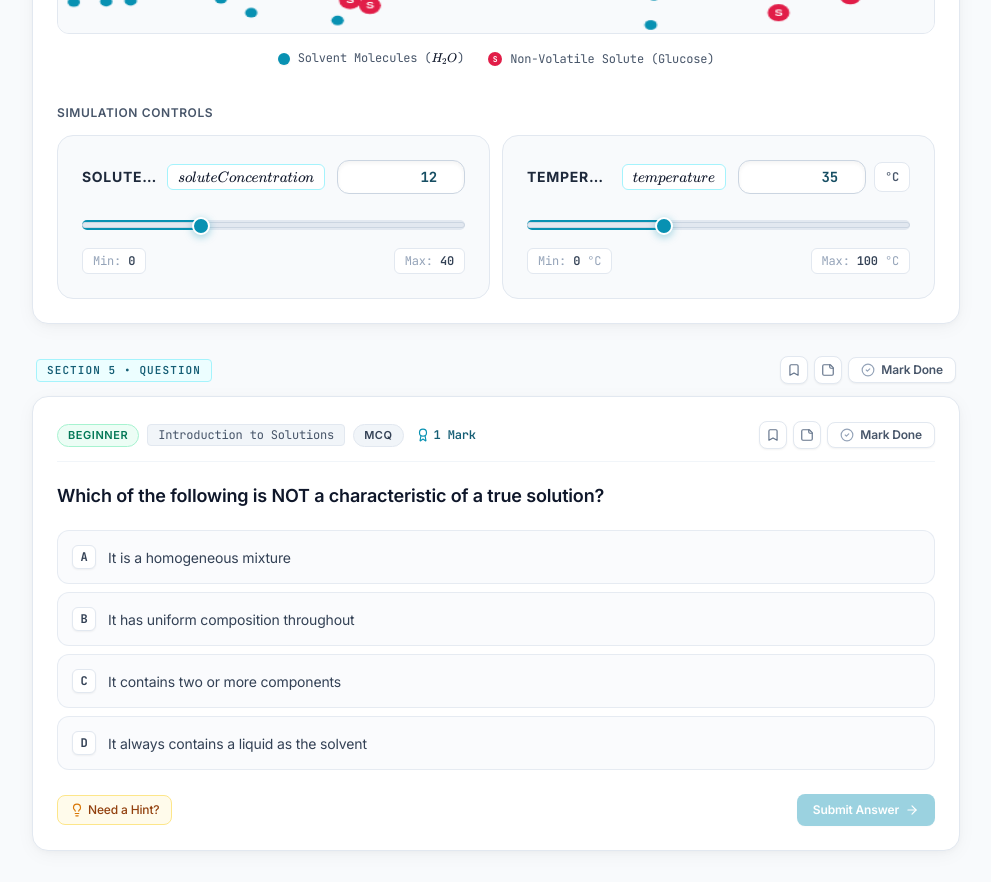
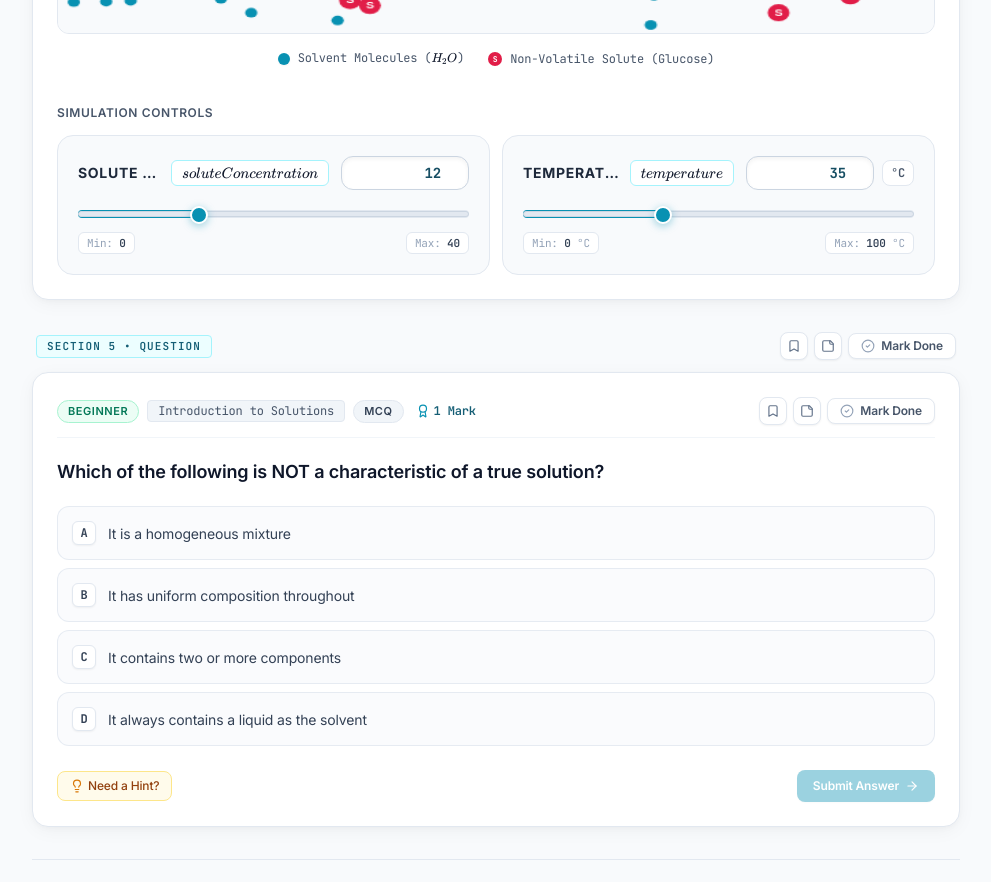
Before and after one commit to rakeshrathna/SOLUTIONS, a React (Vite) app: page /lesson/lesson-1 in a window 1280 px wide. Shown: the part 2600-3482 px from the top of the page, without its empty margins (288-1279 px from the left). Built offline with nearby package versions, Linux system fonts and the light colour scheme.

Commit message:
fix: slidebar height and formula placeholder

```diff
--- a/src/components/common/SliderInput.tsx
+++ b/src/components/common/SliderInput.tsx
@@ -62,7 +62,7 @@ export const SliderInput: React.FC<SliderInputProps> = ({
   const percentage = Math.min(100, Math.max(0, ((value - min) / (max - min)) * 100));
 
   return (
-    <div className="flex flex-col gap-4 p-5 md:p-6 rounded-2xl bg-slate-50/90 border border-slate-200 hover:border-cyan-500/50 transition-all duration-200 shadow-xs">
+    <div className="flex-1 flex flex-col justify-between gap-3.5 p-4 sm:p-5 rounded-2xl bg-slate-50/90 border border-slate-200 hover:border-cyan-500/50 transition-all duration-200 shadow-2xs">
       {/* Top Row: Variable Label & Symbol + Editable Typing Input */}
       <div className="flex items-center justify-between gap-3 flex-wrap sm:flex-nowrap">
         <div className="flex items-center gap-2.5 min-w-0">
@@ -88,7 +88,7 @@ export const SliderInput: React.FC<SliderInputProps> = ({
             />
           </div>
           {unit && (
-            <span className="text-xs font-semibold text-slate-600 font-mono bg-white px-2.5 py-1.5 rounded-lg border border-slate-200 shadow-2xs">
+            <span className="text-xs font-semibold text-slate-600 font-mono bg-white px-2 py-1 rounded-lg border border-slate-200 shadow-2xs">
               {unit}
             </span>
           )}
@@ -97,14 +97,14 @@ export const SliderInput: React.FC<SliderInputProps> = ({
 
       {/* Description Callout if present */}
       {description && (
-        <p className="text-xs text-slate-500 italic bg-white/70 px-3 py-2 rounded-lg border border-slate-200/60 leading-relaxed">
+        <p className="text-xs text-slate-500 italic bg-white/70 px-3 py-1.5 rounded-lg border border-slate-200/60 leading-relaxed">
           {description}
         </p>
       )}
 
       {/* Slider Track Area */}
-      <div className="space-y-2.5 pt-1">
-        <div className="relative flex items-center py-1.5">
+      <div className="space-y-2 pt-0.5">
+        <div className="relative flex items-center py-1">
           <input
             type="range"
             min={min}
@@ -112,7 +112,7 @@ export const SliderInput: React.FC<SliderInputProps> = ({
             step={step}
             value={value}
             onChange={handleSliderChange}
-            className="w-full h-2.5 rounded-lg appearance-none cursor-pointer"
+            className="w-full h-2 rounded-lg appearance-none cursor-pointer"
             style={{
               background: `linear-gradient(to right, #0891B2 0%, #0891B2 ${percentage}%, #E2E8F0 ${percentage}%, #E2E8F0 100%)`
             }}
@@ -124,7 +124,7 @@ export const SliderInput: React.FC<SliderInputProps> = ({
           <button
             type="button"
             onClick={() => { setStrVal(String(min)); onChange(min); }}
-            className="px-2.5 py-1 rounded-md bg-white border border-slate-200 hover:border-cyan-400 hover:text-cyan-700 transition-all cursor-pointer shadow-2xs"
+            className="px-2 py-0.5 rounded-md bg-white border border-slate-200 hover:border-cyan-400 hover:text-cyan-700 transition-all cursor-pointer shadow-2xs text-[11px]"
             title="Set to minimum"
           >
             Min: <span className="font-semibold text-slate-700">{min}</span> {unit}
@@ -133,7 +133,7 @@ export const SliderInput: React.FC<SliderInputProps> = ({
           <button
             type="button"
             onClick={() => { setStrVal(String(max)); onChange(max); }}
-            className="px-2.5 py-1 rounded-md bg-white border border-slate-200 hover:border-cyan-400 hover:text-cyan-700 transition-all cursor-pointer shadow-2xs"
+            className="px-2 py-0.5 rounded-md bg-white border border-slate-200 hover:border-cyan-400 hover:text-cyan-700 transition-all cursor-pointer shadow-2xs text-[11px]"
             title="Set to maximum"
           >
             Max: <span className="font-semibold text-slate-700">{max}</span> {unit}
--- a/src/components/widgets/FormulaWidget.tsx
+++ b/src/components/widgets/FormulaWidget.tsx
@@ -70,15 +70,15 @@ export const FormulaWidget: React.FC<FormulaWidgetProps> = ({ config }) => {
       </div>
 
       {/* Main Grid: Controls (Sliders + Manual Inputs) on Left, Calculated Result + Insights on Right */}
-      <div className="grid grid-cols-1 lg:grid-cols-12 gap-6 items-start">
+      <div className="grid grid-cols-1 lg:grid-cols-12 gap-6 items-stretch">
         {/* Controls Column (Left) */}
-        <div className="lg:col-span-7 space-y-4">
+        <div className="lg:col-span-7 flex flex-col gap-3.5">
           <div className="flex items-center justify-between text-xs font-semibold uppercase tracking-wider text-slate-600 px-1">
             <span>Parameters (Adjust Slider or Type Value)</span>
           </div>
 
           {/* Variables list */}
-          <div className="space-y-4">
+          <div className="flex-1 flex flex-col justify-between gap-3.5">
             {Object.entries(config.variables).map(([key, variable]) => (
               <SliderInput
                 key={key}
@@ -97,12 +97,12 @@ export const FormulaWidget: React.FC<FormulaWidgetProps> = ({ config }) => {
         </div>
 
         {/* Calculated Result Column (Right) */}
-        <div className="lg:col-span-5 flex flex-col gap-4">
+        <div className="lg:col-span-5 flex flex-col gap-3.5">
           <div className="flex items-center justify-between text-xs font-semibold uppercase tracking-wider text-slate-600 px-1">
             <span>Calculated Result</span>
           </div>
 
-          <div className="p-6 rounded-xl bg-gradient-to-br from-cyan-50/90 via-white to-slate-50 border border-cyan-200/80 shadow-sm flex flex-col justify-between min-h-[200px]">
+          <div className="p-5 sm:p-6 rounded-xl bg-gradient-to-br from-cyan-50/90 via-white to-slate-50 border border-cyan-200/80 shadow-sm flex flex-col justify-between min-h-[170px]">
             <div>
               <span className="text-xs uppercase tracking-wider font-semibold text-slate-600">
                 {config.result.label}
@@ -114,7 +114,7 @@ export const FormulaWidget: React.FC<FormulaWidgetProps> = ({ config }) => {
               </div>
             </div>
 
-            <div className="my-5 overflow-x-auto">
+            <div className="my-4 overflow-x-auto">
               <div className="flex flex-wrap items-baseline gap-3">
                 <div className="text-3xl md:text-4xl font-bold text-slate-900 tracking-tight font-mono leading-none">
                   <MathRenderer math={formattedMathResult} />
@@ -135,8 +135,9 @@ export const FormulaWidget: React.FC<FormulaWidgetProps> = ({ config }) => {
 
           {/* Key Insights if available */}
           {config.keyInsights && config.keyInsights.length > 0 && (
-            <div className="p-4 rounded-xl bg-slate-50 border border-slate-200/80 space-y-2">
-              <div className="flex items-center gap-1.5 text-xs font-semibold uppercase tracking-wider text-cyan-800">
+            <div className="flex-1 p-4.5 rounded-xl bg-slate-50 border border-slate-200/80 space-y-2 flex flex-col justify-between">
+              <div>
+                <div className="flex items-center gap-1.5 text-xs font-semibold uppercase tracking-wider text-cyan-800 mb-2">
                   <HelpCircle className="w-3.5 h-3.5 text-cyan-600" />
                   <span>NCERT Exam Insights</span>
                 </div>
@@ -149,6 +150,7 @@ export const FormulaWidget: React.FC<FormulaWidgetProps> = ({ config }) => {
                   ))}
                 </ul>
               </div>
+            </div>
           )}
         </div>
       </div>
--- a/src/data/formulas.ts
+++ b/src/data/formulas.ts
@@ -94,7 +94,7 @@ export const formulasData: Record<string, FormulaConfig> = {
       },
       V: {
         label: 'Total Volume of Solution',
-        symbol: 'V',
+        symbol: 'V_{\\text{solution}}',
         unit: 'mL',
         min: 10,
         max: 1000,
@@ -121,7 +121,7 @@ export const formulasData: Record<string, FormulaConfig> = {
     variables: {
       w_solute: {
         label: 'Mass of Solute',
-        symbol: 'w_2',
+        symbol: 'w_{\\text{solute}}',
         unit: 'g',
         min: 0.0001,
         max: 1,
```
Lines whose indentation alone changed are shown as unchanged.
